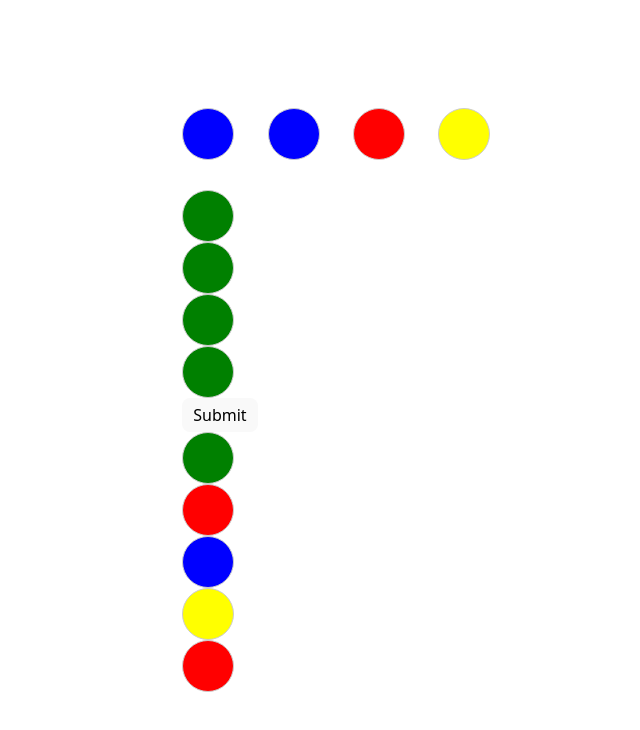
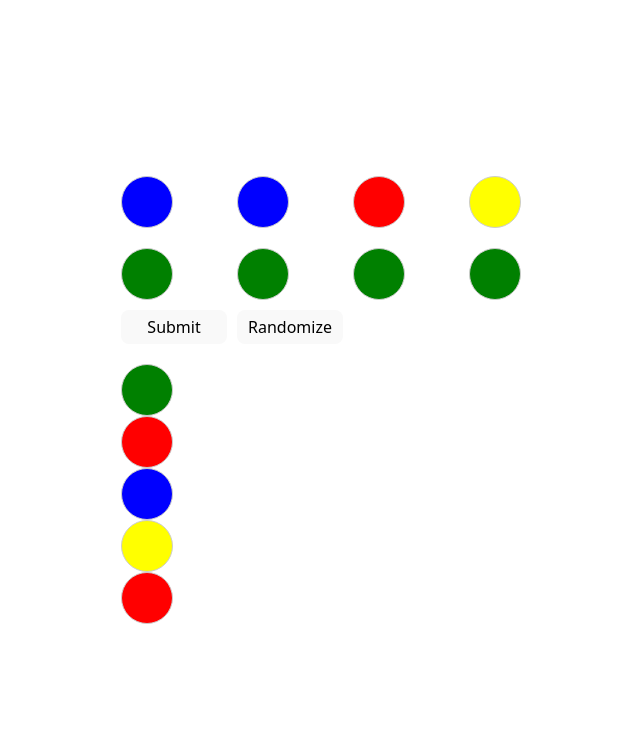
Before and after one commit to awe-hub/vue-mastermind, a Vue app: page / in a window 1280 px wide. Shown: the top 730 px of the page, without its empty margins (292-932 px from the left). Built offline with nearby package versions, Linux system fonts and the light colour scheme.

Commit message:
fix styling; introduce submit

```diff
--- a/src/Board.vue
+++ b/src/Board.vue
@@ -4,20 +4,27 @@
         <Cell :background="getRandomColor()" />
         <Cell :background="getRandomColor()" />
         <Cell :background="getRandomColor()" />
-        <Guess />
     </div>
+    <Guess @submit-clicked="addGuess"/>
 
 </template>
 
 <script setup>
+import { ref } from 'vue';
 import Cell from './Cell.vue';
 import Guess from './Guess.vue';
 const colors = ['green', 'red', 'blue', 'yellow']
+const guesses = ref([])
 
 function getRandomColor() {
   const index = Math.floor(Math.random() * colors.length)
 
   return colors[index]
+}
+function addGuess(guess) {
+  console.log('Adding guess:', guess)
+  guesses.value.push(guess)
+  console.log('Guesses:', guesses.value)
 }
 </script>
 
--- a/src/Guess.vue
+++ b/src/Guess.vue
@@ -5,16 +5,19 @@
         <Cell :background="guess[2]" :clickable=true :index = "2" @cell-clicked="changeColor"/>
         <Cell :background="guess[3]" :clickable=true :index = "3" @cell-clicked="changeColor"/>
         <button @click="submitGuess">Submit</button>
+        <button @click="randomizeGuess">Randomize</button>
     </div>
 </template>
 
 <script setup>
     import { ref } from 'vue';
     import Cell from './Cell.vue';
+    const emit = defineEmits(['submit-clicked']);
     const guess = ref([ 'green', 'green', 'green', 'green' ]);
 
     function submitGuess() {
         console.log('Guess submitted:', guess.value);
+        emit('submit-clicked', guess.value);
     }
 
     function changeColor(index) {
@@ -25,12 +28,24 @@
         const nextColorIndex = (currentColorIndex + 1) % colors.length;
         guess.value[index] = colors[nextColorIndex];
     }
+
+    function randomizeGuess() {
+        const colors = ['green', 'red', 'blue', 'yellow'];
+        for (let i = 0; i < guess.value.length; i++) {
+            const randomIndex = Math.floor(Math.random() * colors.length);
+            guess.value[i] = colors[randomIndex];
+        }
+    }
 </script>
 
 <style scoped>
 .guess {
-    text-align: center;
+    display: grid;
+    grid-template-columns: repeat(4, 1fr);
+    gap: 10px;
     margin-top: 20px;
+    margin-bottom: 20px;
+
 }
 
 input {
```
